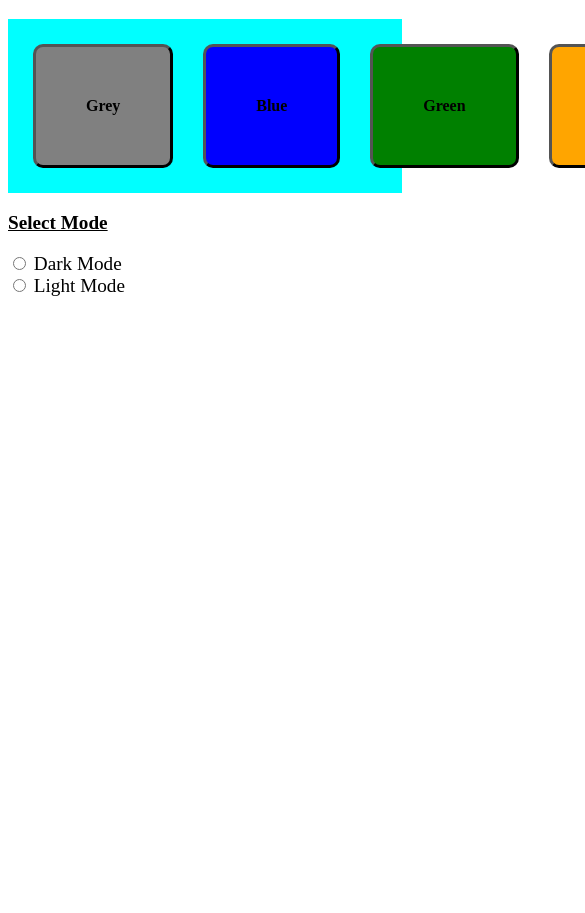
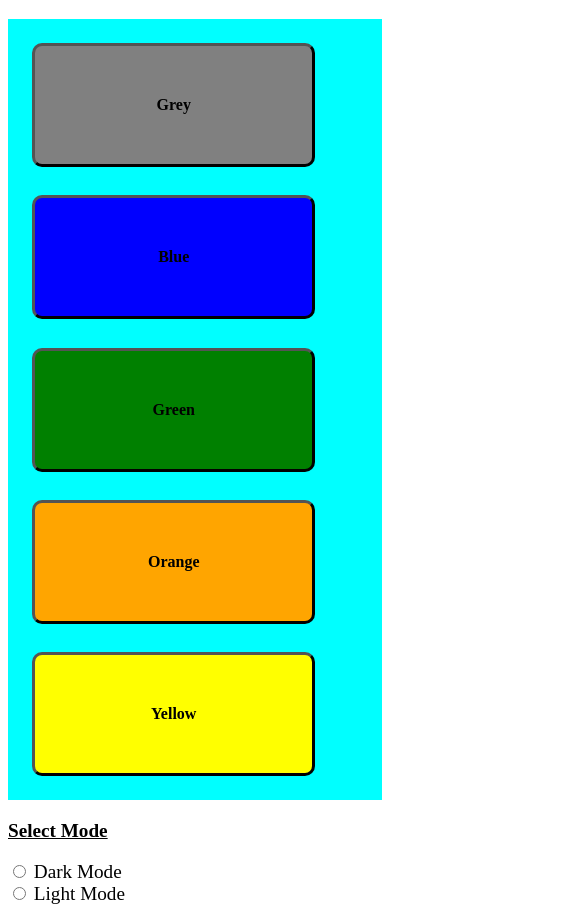
Before and after one commit to SarfrazAziz786/Background-Color--and-Mode-Changer, a plain HTML site: page index.html in a window 390 px wide. Shown: the part 61-974 px from the top of the page, 585 px wide, since content can reach past the window. Before the commit the page ends 844 px from the top, so only its background shows below. Drawn offline with Linux system fonts and the light colour scheme.

Commit message:
update css file

```diff
--- a/index.css
+++ b/index.css
@@ -1,3 +1,10 @@
+* {
+    box-sizing: border-box;
+}
+
+
+
+
 h1{
 
     text-decoration: underline;
@@ -9,11 +16,38 @@ h1{
 }
 div{
     display: flex;
-    width: 100%;
+    flex-direction: row;
+    max-width: 100%;
     padding:10px ;
     background-color:aqua;
 
 }
+
+@media only screen and (max-width: 600px) {
+    div{
+        display: flex;
+        flex-direction: column;
+        width: 100%;
+        padding:10px ;
+        background-color:aqua;
+
+    }
+    .button{
+
+        border-style: outset;
+        border-radius: 10px;
+        padding: 50px;
+        margin: 4%;
+        text-align: center;
+         border-color: black;
+         font-weight: 800;
+         height: 80%;
+         width: 80%;
+
+    }
+
+    }
+
 
 
 
```
